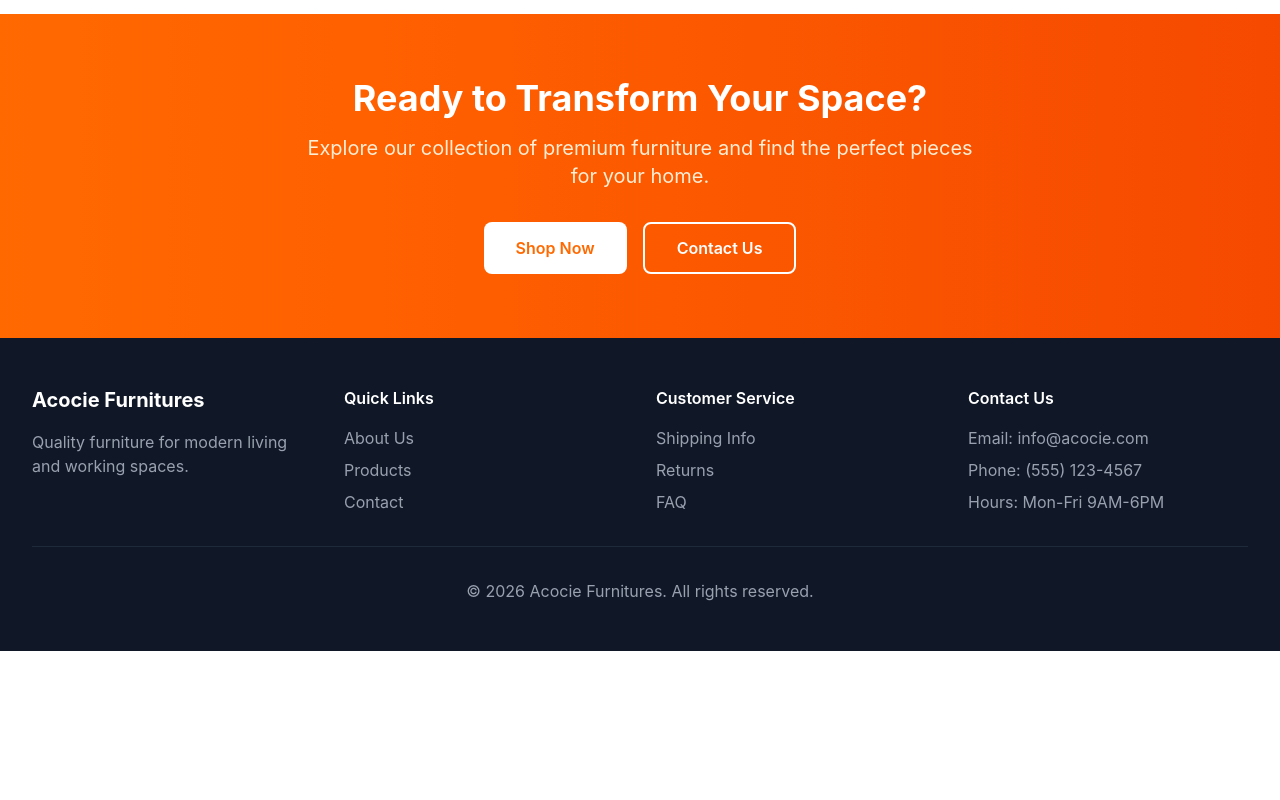
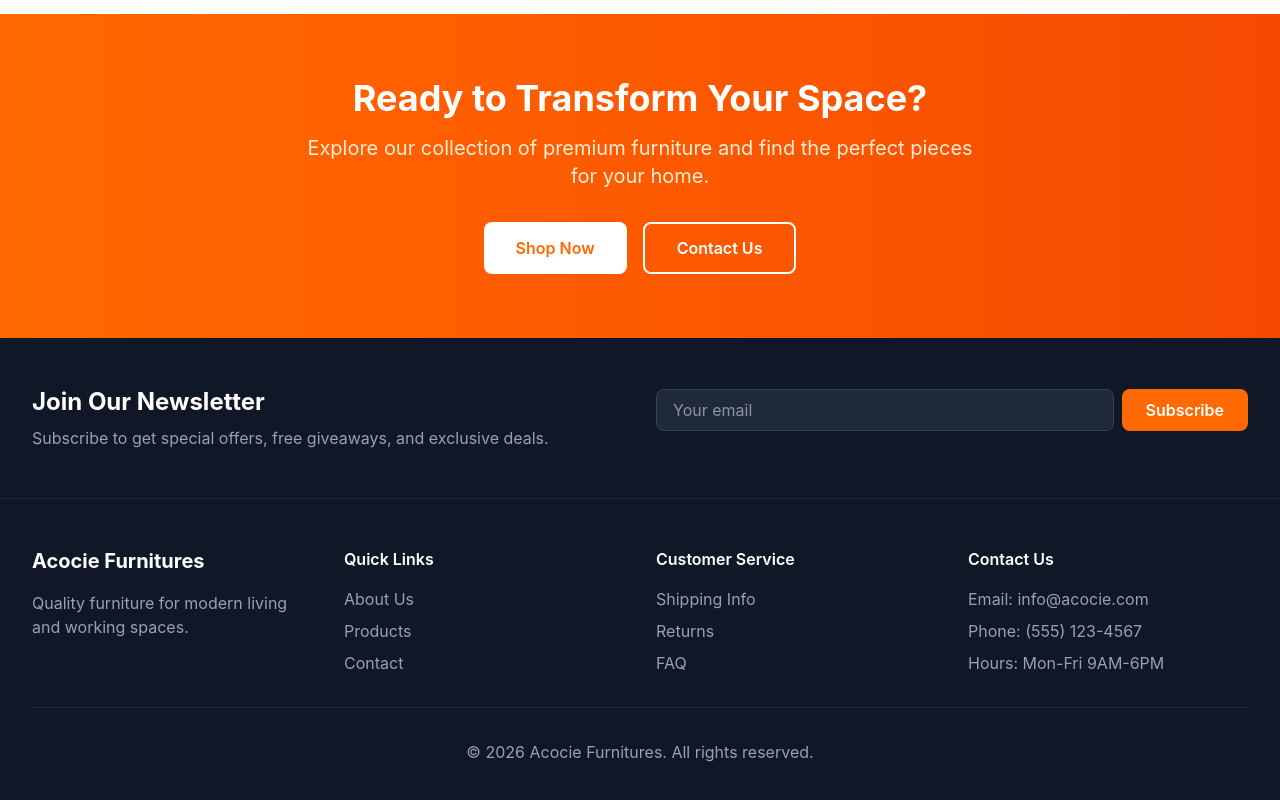
Before and after one commit to Stephen882-pixel/Acocie-Furniture, a React (Vite) app: page /about in a window 1280 px wide. Shown: the part 4684-5484 px from the top of the page. Before the commit the page ends 5335 px from the top, so only its background shows below. Built offline with nearby package versions, Linux system fonts and the light colour scheme.

Commit message:
update footer

```diff
--- a/src/components/layout/Footer.jsx
+++ b/src/components/layout/Footer.jsx
@@ -1,9 +1,28 @@
 import React from 'react';
+import Newsletter from '../common/Newsletter';
 
 const Footer = () => {
   return (
-    <footer className="bg-gray-900 text-white py-12">
-      <div className="max-w-7xl mx-auto px-4 sm:px-6 lg:px-8">
+    <footer className="bg-gray-900 text-white">
+      {/* Newsletter Section */}
+      <div className="border-b border-gray-800">
+        <div className="max-w-7xl mx-auto px-4 sm:px-6 lg:px-8 py-12">
+          <div className="grid md:grid-cols-2 gap-8 items-center">
+            <div>
+              <h3 className="text-2xl font-bold mb-2">Join Our Newsletter</h3>
+              <p className="text-gray-400">
+                Subscribe to get special offers, free giveaways, and exclusive deals.
+              </p>
+            </div>
+            <div>
+              <Newsletter variant="inline" />
+            </div>
+          </div>
+        </div>
+      </div>
+
+      {/* Main Footer Content */}
+      <div className="max-w-7xl mx-auto px-4 sm:px-6 lg:px-8 py-12">
         <div className="grid md:grid-cols-4 gap-8">
           <div>
             <h3 className="text-xl font-bold mb-4">Acocie Furnitures</h3>
--- a/src/pages/HomePage.jsx
+++ b/src/pages/HomePage.jsx
@@ -4,7 +4,7 @@ import FeaturesSection from "../components/home/FeaturesSection";
 import CategoryCard from "../components/common/CategoryCard";
 import ProductCard from "../components/common/ProductCard";
 import { categories, featuredProducts } from "../data/mockData";
-import NewsLetter from "./Newsletter";
+import NewsLetter from "../components/common/Newsletter";
 
 const HomePage = () => {
   return (
```
Also changed, not shown: src/components/common/Newsletter.jsx (renamed from src/pages/Newsletter.jsx).
